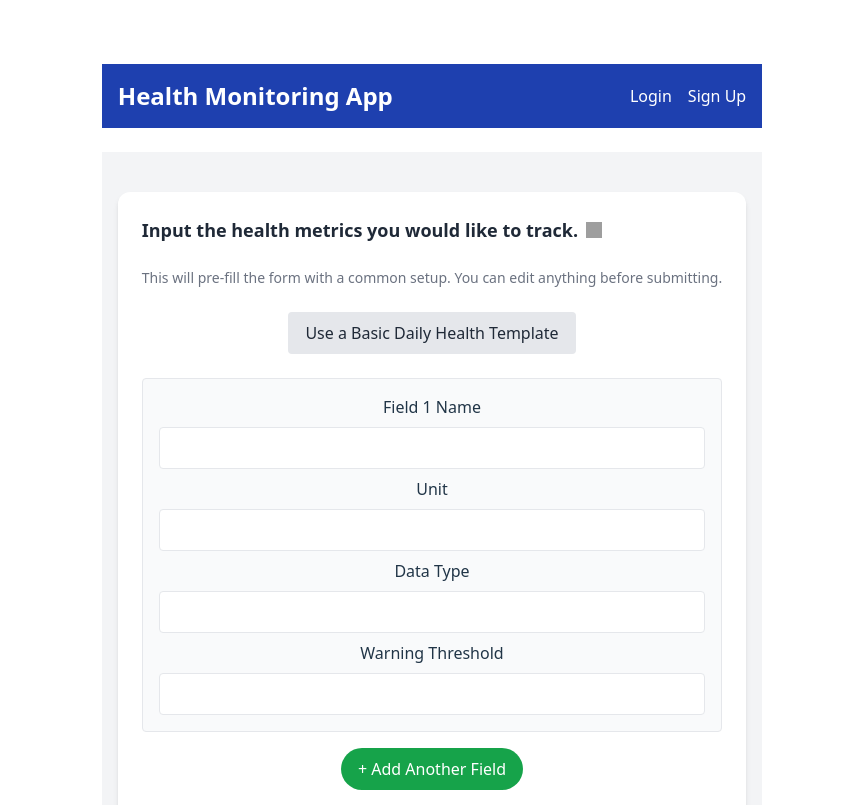
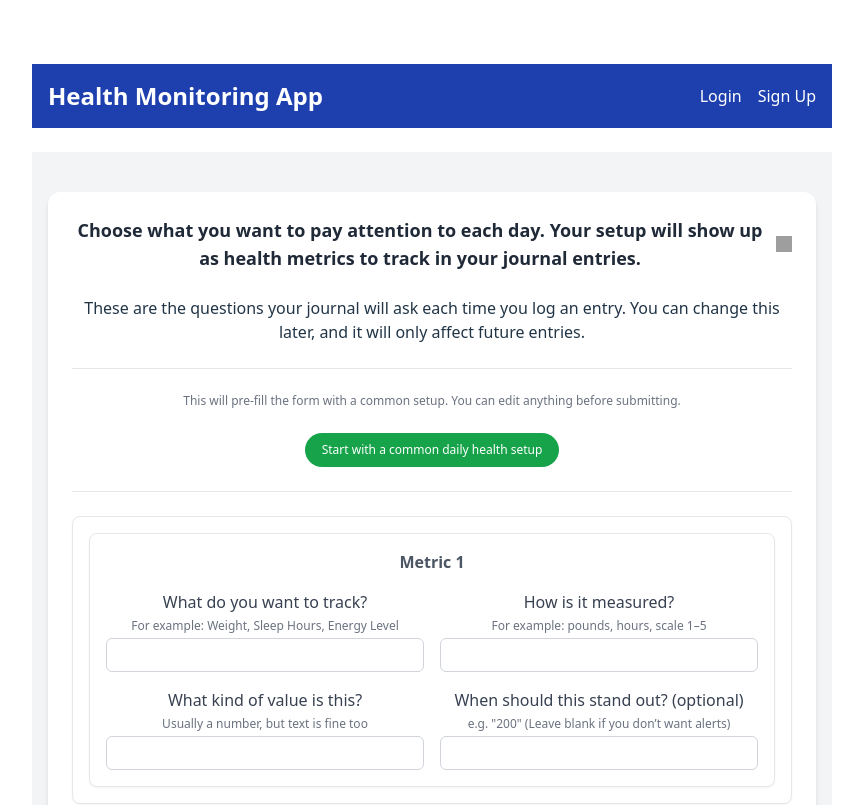
Before and after one commit to antoniorestivo/post_stroke_health_monitoring_vue_app, a Vue app: page /journals/template/new in a window 1280 px wide. Shown: the top 805 px of the page, without its empty margins (208-1071 px from the left). Built offline with nearby package versions, Linux system fonts and the light colour scheme; grey boxes are pictures that could not be loaded.

Commit message:
Improve journal template create form presentation

```diff
--- a/src/views/JournalsTemplateNew.vue
+++ b/src/views/JournalsTemplateNew.vue
@@ -3,7 +3,8 @@
     <div class="max-w-3xl mx-auto bg-white shadow-md rounded-xl p-6 space-y-6">
       <div class="flex items-center space-x-2">
         <h2 class="text-lg font-semibold text-gray-800">
-          Input the health metrics you would like to track.
+          Choose what you want to pay attention to each day. Your setup will show up as health metrics to track in your
+          journal entries.
         </h2>
         <img
           src="https://www.shutterstock.com/image-vector/info-information-help-tooltip-icon-260nw-1265320249.jpg"
@@ -13,66 +14,121 @@
           @mouseleave="tooltipVisible = false"
         />
       </div>
-
+      <p> These are the questions your journal will ask each time you log an entry.
+        You can change this later, and it will only affect future entries.
+      </p>
       <p
           v-if="tooltipVisible"
-        class="text-sm bg-gray-800 text-white p-2 rounded max-w-md"
+          class="text-sm bg-gray-800 text-white p-3 rounded max-w-md leading-relaxed"
       >
-        Here are some health metrics examples: Blood Pressure, Heart Rate,
-        Weight, etc. The unit name describes what its measurement(s) are.
-        Weight, for example, can have a unit of pounds (lb) or kilograms (kg).
-        Unit type can be string (for text) or numeric (for numbers). The warning
-        threshold indicates a value that defines the point when the health
-        metric is of particular concern.
+        Each field becomes a question in your daily journal.
+        <br /><br />
+        <strong>Examples:</strong>
+        <ul class="list-disc list-inside mt-1">
+          <li><strong>Sleep Hours</strong> – how long you slept</li>
+          <li><strong>Energy Level</strong> – how you felt during the day</li>
+          <li><strong>Exercise Intensity</strong> – how hard you worked out</li>
+        </ul>
+        <br />
+        Warning thresholds are optional. They simply help highlight days that might need extra attention.
       </p>
 
-      <p class="text-sm text-gray-500 mt-2">
+      <hr>
+      <p class="text-xs text-gray-500 mt-2">
         This will pre-fill the form with a common setup. You can edit anything before submitting.
       </p>
 
-      <div class="mb-4 space-x-2">
+      <div class="mb-4 space-x-2 text-xs">
         <button
             type="button"
             @click="applyPreset(basicHealthPreset)"
-            class="bg-gray-200 text-gray-800 px-4 py-2 rounded hover:bg-gray-300 transition"
+            class="bg-green-600 text-white px-4 py-2 rounded-full hover:bg-green-700 transition"
         >
-          Use a Basic Daily Health Template
+          Start with a common daily health setup
         </button>
       </div>
+      <hr>
 
       <form @submit.prevent="createJournalTemplate" class="space-y-4">
         <div
           v-for="(field, index) in metricFields"
           :key="index"
-          class="border p-4 rounded bg-gray-50 space-y-2"
+          class="rounded-lg border border-gray-200 bg-white p-4 shadow-sm space-y-3"
         >
-          <label class="block font-medium">Field {{ index + 1 }} Name</label>
+          <div class="rounded-lg border border-gray-200 bg-white p-4 shadow-sm space-y-4">
+            <div class="text-med font-bold text-gray-600">
+              Metric {{ index + 1 }}
+            </div>
+            <!-- First row -->
+            <div class="grid grid-cols-1 md:grid-cols-2 gap-4">
+              <!-- Column 1 -->
+              <div class="space-y-1">
+                <label class="block font-medium text-gray-700">
+                  What do you want to track?
+                </label>
+                <p class="text-xs text-gray-500">
+                  For example: Weight, Sleep Hours, Energy Level
+                </p>
                 <input
                     type="text"
                     v-model="field.name"
-            class="w-full border rounded px-3 py-2"
+                    class="w-full rounded-md border border-gray-300 px-3 py-1.5 text-sm
+               focus:outline-none focus:ring-2 focus:ring-blue-500 focus:border-blue-500"
                 />
+              </div>
 
-          <label class="block font-medium">Unit</label>
+              <!-- Column 2 -->
+              <div class="space-y-1">
+                <label class="block font-medium text-gray-700">
+                  How is it measured?
+                </label>
+                <p class="text-xs text-gray-500">
+                  For example: pounds, hours, scale 1–5
+                </p>
                 <input
                     type="text"
                     v-model="field.unit"
-            class="w-full border rounded px-3 py-2"
+                    class="w-full rounded-md border border-gray-300 px-3 py-1.5 text-sm
+               focus:outline-none focus:ring-2 focus:ring-blue-500 focus:border-blue-500"
                 />
+              </div>
+            </div>
 
-          <label class="block font-medium">Data Type</label>
+            <!-- Second row -->
+            <div class="grid grid-cols-1 md:grid-cols-2 gap-4">
+              <!-- Column 1 -->
+              <div class="space-y-1">
+                <label class="block font-medium text-gray-700">
+                  What kind of value is this?
+                </label>
+                <p class="text-xs text-gray-500">
+                  Usually a number, but text is fine too
+                </p>
                 <input
                     type="text"
                     v-model="field.dataType"
-            class="w-full border rounded px-3 py-2"
+                    class="w-full rounded-md border border-gray-300 px-3 py-1.5 text-sm
+               focus:outline-none focus:ring-2 focus:ring-blue-500 focus:border-blue-500"
                 />
+              </div>
 
-          <label class="block font-medium">Warning Threshold</label>
+              <!-- Column 2 -->
+              <div class="space-y-1">
+                <label class="block font-medium text-gray-700">
+                  When should this stand out? (optional)
+                </label>
+                <p class="text-xs text-gray-500">
+                  e.g. "200" (Leave blank if you don’t want alerts)
+                </p>
                 <input
                     type="text"
                     v-model="field.warningThreshold"
-            class="w-full border rounded px-3 py-2"
+                    class="w-full rounded-md border border-gray-300 px-3 py-1.5 text-sm
+               focus:outline-none focus:ring-2 focus:ring-blue-500 focus:border-blue-500"
                 />
+              </div>
+            </div>
+          </div>
         </div>
 
         <button
@@ -173,5 +229,4 @@ function applyPreset(preset) {
     warningThreshold: field.warningThreshold
   }));
 }
-
 </script>
```
Lines whose indentation alone changed are shown as unchanged.
